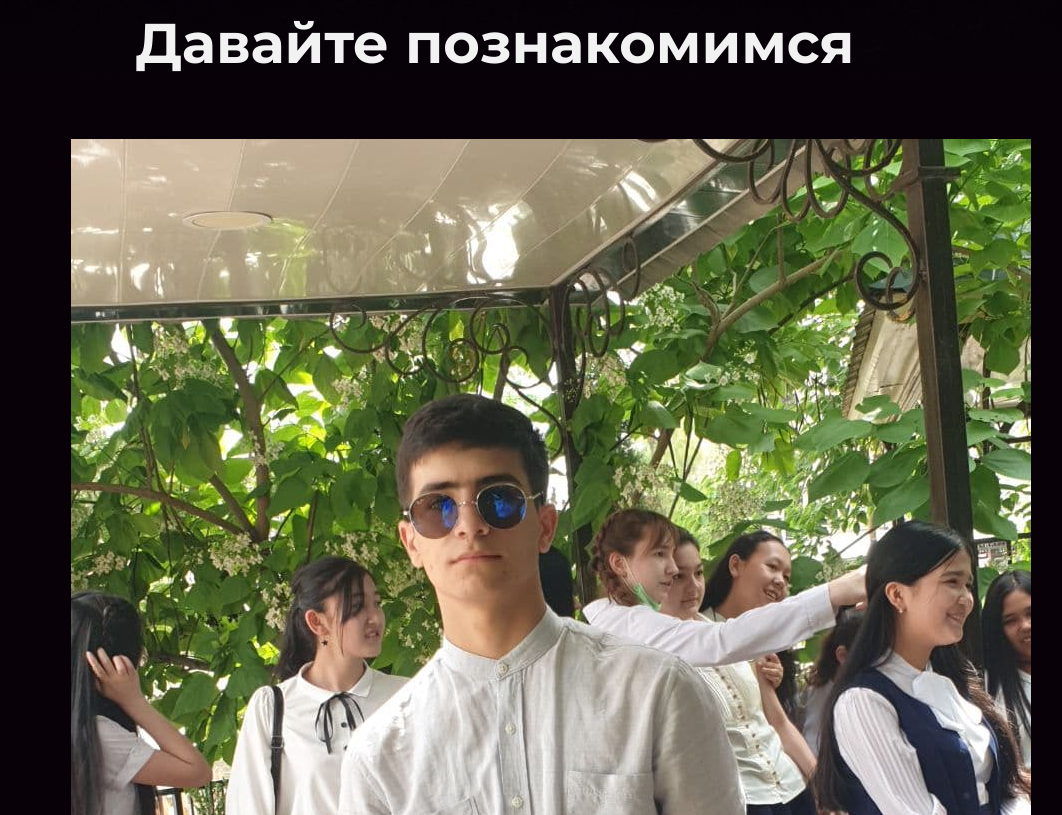
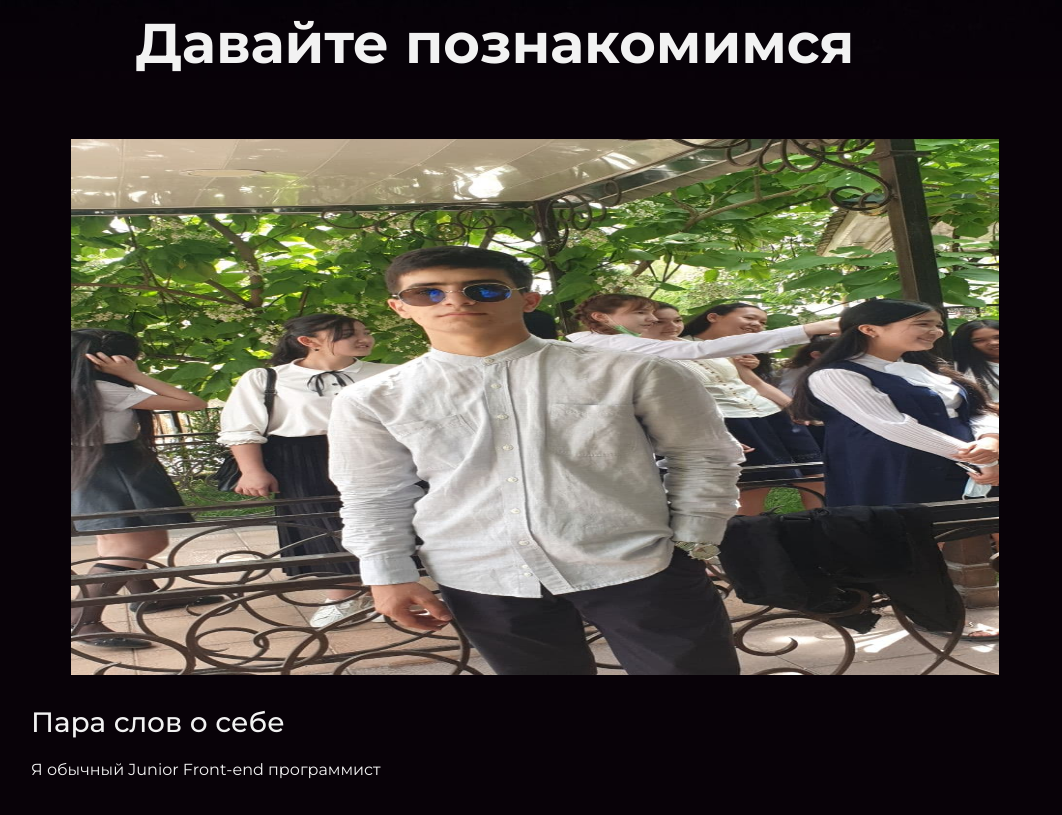
Before and after one commit to Gafurov02/my-site-dark, a plain HTML site: page index.html in a window 1280 px wide. Shown: the part 921-1736 px from the top of the page, without its empty margins (145-1207 px from the left). Drawn offline with Linux system fonts and the light colour scheme.

Commit message:
Update index.html

```diff
--- a/index.html
+++ b/index.html
@@ -26,7 +26,7 @@
       <div class="container">
         <h2 class="subheading">Давайте познакомимся</h2>
         <figure>
-          <img src="files/me.jpg" alt="Фотография">
+          <img src="files/me.jpg" width="928" height="536" alt="Фотография">
         </figure>
         <div>
           <h3>Пара слов о себе</h3>
```
